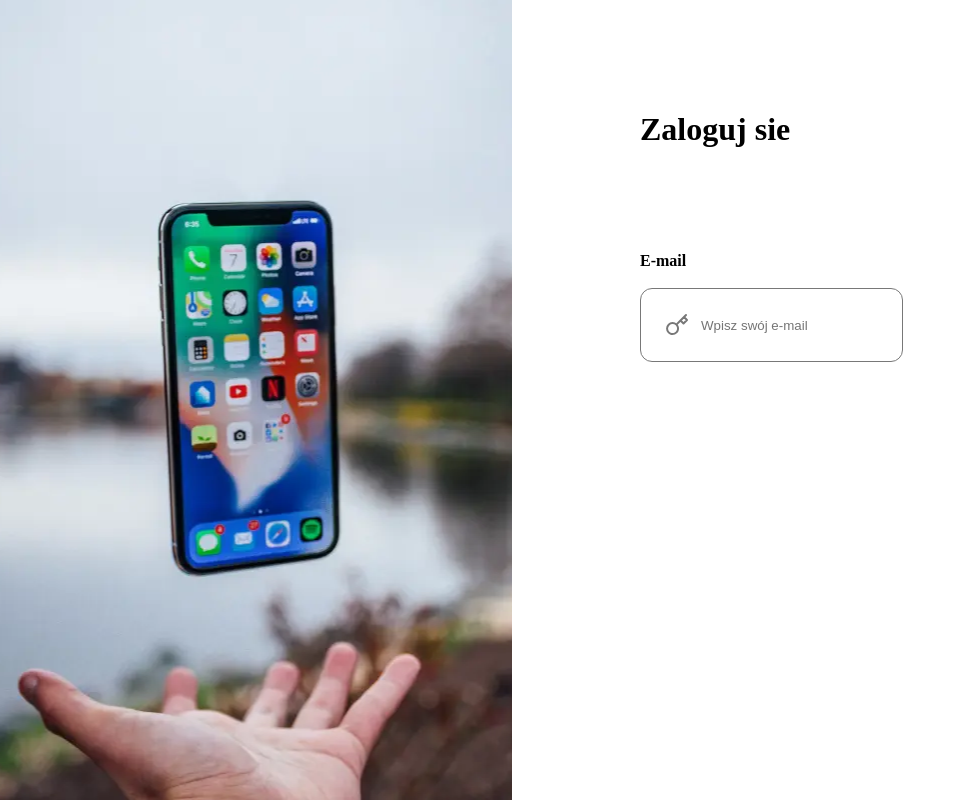
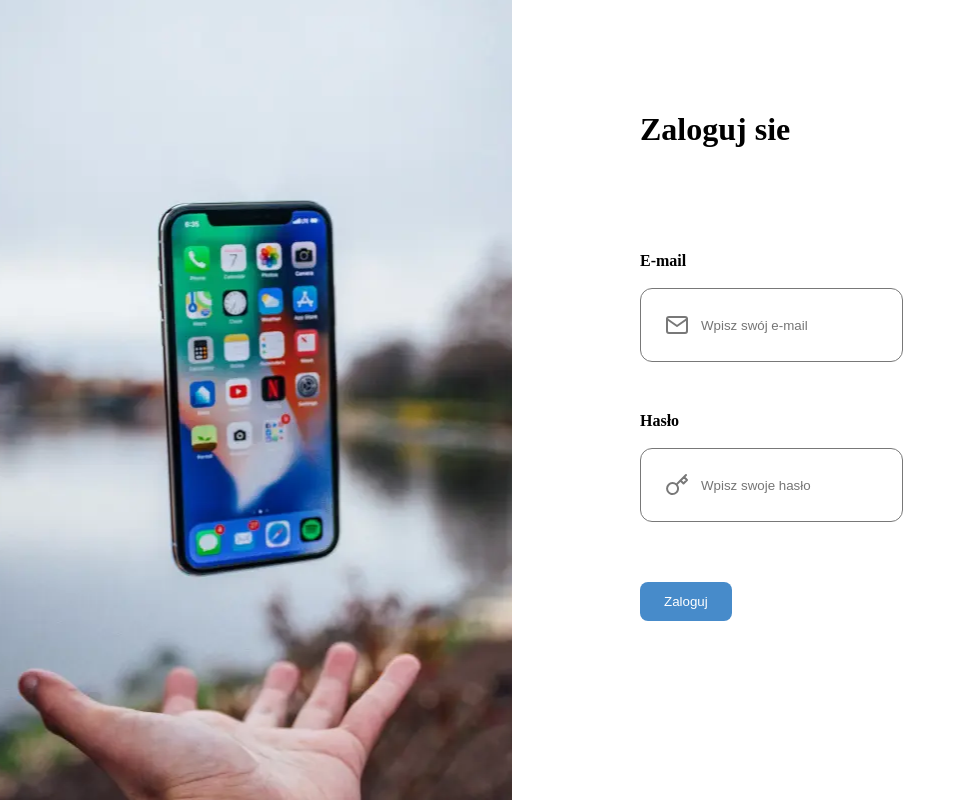
Before and after one commit to pawelpiatek1707/clean-code-fe, a React (Create React App) app: page /signIn in a window 1280 px wide. Shown: the whole page, without its empty margins (0-966 px from the left). Built offline with nearby package versions, Linux system fonts and the light colour scheme.

Commit message:
feat(CC-5): created ButtonPrimary

```diff
--- a/src/components/SignIn/SignIn.styles.ts
+++ b/src/components/SignIn/SignIn.styles.ts
@@ -4,6 +4,7 @@ import backgroundImage from '../../assets/images/signInImage.webp'
 
 export const Container = styled.div`
     display: flex;
+    height: 100vh;
 `
 
 export const ContainerLeft = styled.div`
@@ -11,6 +12,7 @@ export const ContainerLeft = styled.div`
     height: 100vh;
     background-image: url(${backgroundImage});
     background-position: center;
+    background-repeat: no-repeat;
 `
 
 export const ContainerRight = styled.div`
@@ -25,3 +27,11 @@ export const Header = styled.h1`
 export const Form = styled.form`
     margin-top: 96px;
 `
+
+export const PasswordInputContainer = styled.div`
+    margin-top: 48px;
+`
+
+export const ButtonContainer = styled.div`
+    margin-top: 48px;
+`
--- a/src/components/SignIn/components/InputComponent/InputComponent.styles.ts
+++ b/src/components/SignIn/components/InputComponent/InputComponent.styles.ts
@@ -1,5 +1,9 @@
 import styled from 'styled-components'
 import {fonts, colors} from '../../../../theme'
+
+interface Props {
+    error?: boolean
+}
 
 export const Container = styled.div`
     display: flex;
@@ -18,10 +22,11 @@ export const Input = styled.input`
     outline: none;
 `
 
-export const InputContainer = styled.div`
+export const InputContainer = styled.div<Props>`
     padding: 24px;
     border-radius: 12px;
-    border: 1px solid ${colors.grayPrimary};
+    border: 1px solid;
+    border-color: ${({error}) => error ? `${colors.redPrimary}` : `${colors.grayPrimary}`};
     color: ${colors.grayPrimary};
     font-size: ${fonts.textL.fontSize};
     line-height: ${fonts.textL.lineHeight};
--- a/src/components/SignIn/components/InputComponent/index.tsx
+++ b/src/components/SignIn/components/InputComponent/index.tsx
@@ -8,13 +8,14 @@ interface Props {
     label?: string
     placeholder?: string
     type?: INPUT_TYPE
+    error?: boolean
 }
 
-export const InputComponent = ({ label, placeholder, type = INPUT_TYPE.PASSWORD }: Props) => {
+export const InputComponent = ({ label, placeholder, error, type = INPUT_TYPE.PASSWORD }: Props) => {
     return (
         <Container>
             {label && <Label>{label}</Label>}
-            <InputContainer>
+            <InputContainer error={error}>
                 {type === INPUT_TYPE.EMAIL ? <MailIcon /> : <KeyIcon/>}
                 <Input placeholder={placeholder} />
             </InputContainer>
--- a/src/components/SignIn/index.tsx
+++ b/src/components/SignIn/index.tsx
@@ -1,5 +1,7 @@
 import { InputComponent } from './components/InputComponent'
-import { Container, ContainerLeft, ContainerRight, Header, Form } from './SignIn.styles'
+import { INPUT_TYPE } from "../../enums"
+import { Container, ContainerLeft, ContainerRight, Header, Form, PasswordInputContainer, ButtonContainer } from './SignIn.styles'
+import { ButtonPrimary } from '../common'
 
 export const SignIn = () => {
     return (
@@ -9,7 +11,13 @@ export const SignIn = () => {
                 <Header>
                     Zaloguj sie
                     <Form>
-                        <InputComponent label='E-mail' placeholder='Wpisz swój e-mail'/>
+                        <InputComponent label='E-mail' placeholder='Wpisz swój e-mail' type={INPUT_TYPE.EMAIL} />
+                        <PasswordInputContainer>
+                            <InputComponent label='Hasło' placeholder='Wpisz swoje hasło' type={INPUT_TYPE.PASSWORD} />
+                        </PasswordInputContainer>
+                        <ButtonContainer>
+                            <ButtonPrimary text="Zaloguj" />
+                        </ButtonContainer>
                     </Form>
                 </Header>
             </ContainerRight>
--- /dev/null
+++ b/src/components/common/ButtonPrimary/ButtonPrimary.styles.ts
@@ -0,0 +1,15 @@
+import styled from "styled-components"
+import {colors} from '../../../theme'
+
+interface Props {
+    disabled: boolean
+}
+
+export const Button = styled.button<Props>`
+    color: ${colors.lightPrimary};
+    background-color: ${({disabled}) => disabled ? colors.graySecondary : colors.bluePrimary};
+    border: none;
+    padding: 12px 24px;
+    border-radius: 8px;
+    cursor: ${({disabled}) => disabled ? 'not-allowed' : 'pointer'};
+`
--- /dev/null
+++ b/src/components/common/ButtonPrimary/index.tsx
@@ -0,0 +1,21 @@
+import {Button} from "./ButtonPrimary.styles"
+
+interface Props {
+    text: string
+    onClick?: () => void
+    disabled?: boolean
+}
+
+export const ButtonPrimary = ({ text, onClick, disabled = false }: Props) => {
+
+    const handleButtonClick = () => {
+        if (!onClick) {
+            return
+        }
+    }
+    return (
+        <Button onClick={handleButtonClick} disabled={disabled}>
+            {text}
+        </Button>
+    )
+}
--- /dev/null
+++ b/src/components/common/index.ts
@@ -0,0 +1 @@
+export { ButtonPrimary } from "./ButtonPrimary"
--- a/src/theme/colors.ts
+++ b/src/theme/colors.ts
@@ -4,5 +4,6 @@ export const colors = {
     lightPrimary: "#FFFFFF",
     textColorPrimary: "#111111",
     grayPrimary: "#787878",
-    graySecondary: "#D2D2D2"
+    graySecondary: "#D2D2D2",
+    redPrimary: "#BD3232"
 }
--- a/src/theme/globalStyles.ts
+++ b/src/theme/globalStyles.ts
@@ -7,7 +7,6 @@ export const GlobalStyle = createGlobalStyle`
   margin: 0;
   padding: 0;
   box-sizing: inherit;
-  /*styles for all things on my page*/
 }
 
   body {
@@ -15,5 +14,6 @@ export const GlobalStyle = createGlobalStyle`
     padding: 0;
     font-family: Poppins;
     box-sizing: border-box;
+    font-size: 16px;
   }
 `;
```
Also changed, not shown: src/assets/icons/alert-circle.svg (added).
